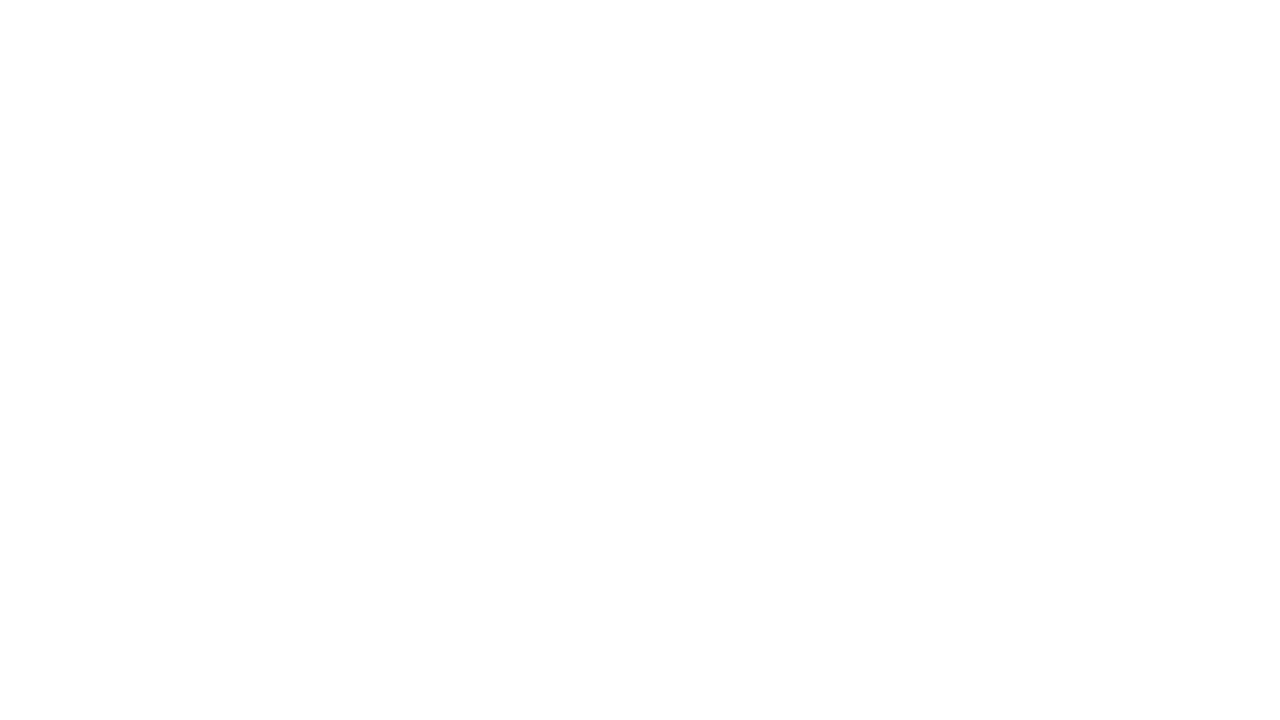
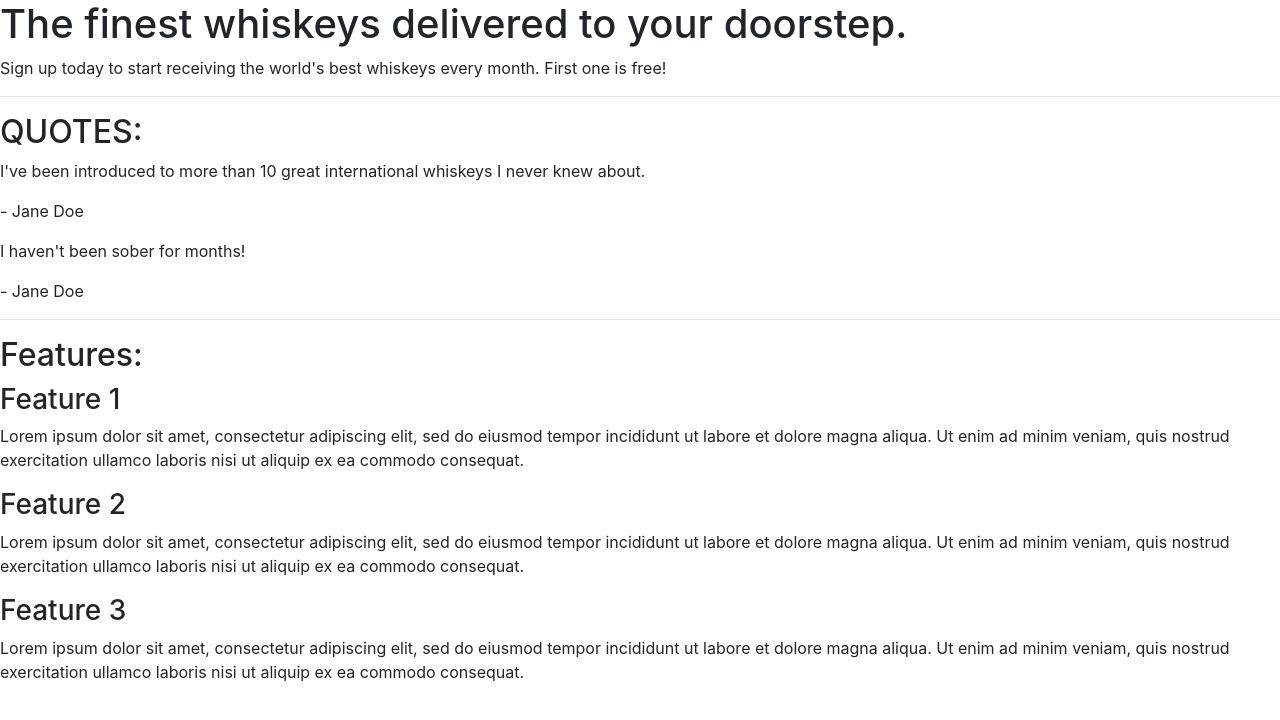
Before and after one commit to Ollie-Judge/Whiskey-Drop, a plain HTML site: page index.html in a window 1280 px wide. Drawn offline with nearby package versions, Linux system fonts and the light colour scheme.

Commit message:
added a basic skeleton

```diff
--- a/index.html
+++ b/index.html
@@ -4,10 +4,55 @@
 <head>
     <meta charset="UTF-8">
     <meta name="viewport" content="width=device-width, initial-scale=1.0">
-    <title>Whiskey Drop</title>
+    <title>Whiskey Drop | Taste a new whiskey every month</title>
+    <link rel="stylesheet" href="https://maxcdn.bootstrapcdn.com/bootstrap/4.1.3/css/bootstrap.min.css">
 </head>
 
 <body>
+    <article class="container"></article>
+    <section class="callout">
+        <h1>The finest whiskeys delivered to your doorstep.</h1>
+        <p>Sign up today to start receiving the world's best whiskeys every month. First one is free!</p>
+    </section>
+
+    <hr>
+
+    <section class="quotes">
+        <h2 class="text-uppercase">Quotes:</h2>
+        <div class="quote">
+            <p>I've been introduced to more than 10 great international whiskeys I never knew about.</p>
+            <p>- Jane Doe</p>
+        </div>
+        <div class="quote">
+            <p>I haven't been sober for months!</p>
+            <p>- Jane Doe</p>
+        </div>
+    </section>
+
+    <hr>
+
+    <section class="features">
+        <h2>Features:</h2>
+        <div class="feature">
+            <h3>Feature 1</h3>
+            <p>Lorem ipsum dolor sit amet, consectetur adipiscing elit, sed do eiusmod tempor incididunt ut labore et
+                dolore magna aliqua. Ut enim ad minim veniam, quis nostrud exercitation ullamco laboris nisi ut aliquip
+                ex ea commodo consequat.</p>
+        </div>
+        <div class="feature">
+            <h3>Feature 2</h3>
+            <p>Lorem ipsum dolor sit amet, consectetur adipiscing elit, sed do eiusmod tempor incididunt ut labore et
+                dolore magna aliqua. Ut enim ad minim veniam, quis nostrud exercitation ullamco laboris nisi ut aliquip
+                ex ea commodo consequat.</p>
+        </div>
+        <div class="feature">
+            <h3>Feature 3</h3>
+            <p>Lorem ipsum dolor sit amet, consectetur adipiscing elit, sed do eiusmod tempor incididunt ut labore et
+                dolore magna aliqua. Ut enim ad minim veniam, quis nostrud exercitation ullamco laboris nisi ut aliquip
+                ex ea commodo consequat.</p>
+        </div>
+    </section>
+    </article>
 
 </body>
 
```
